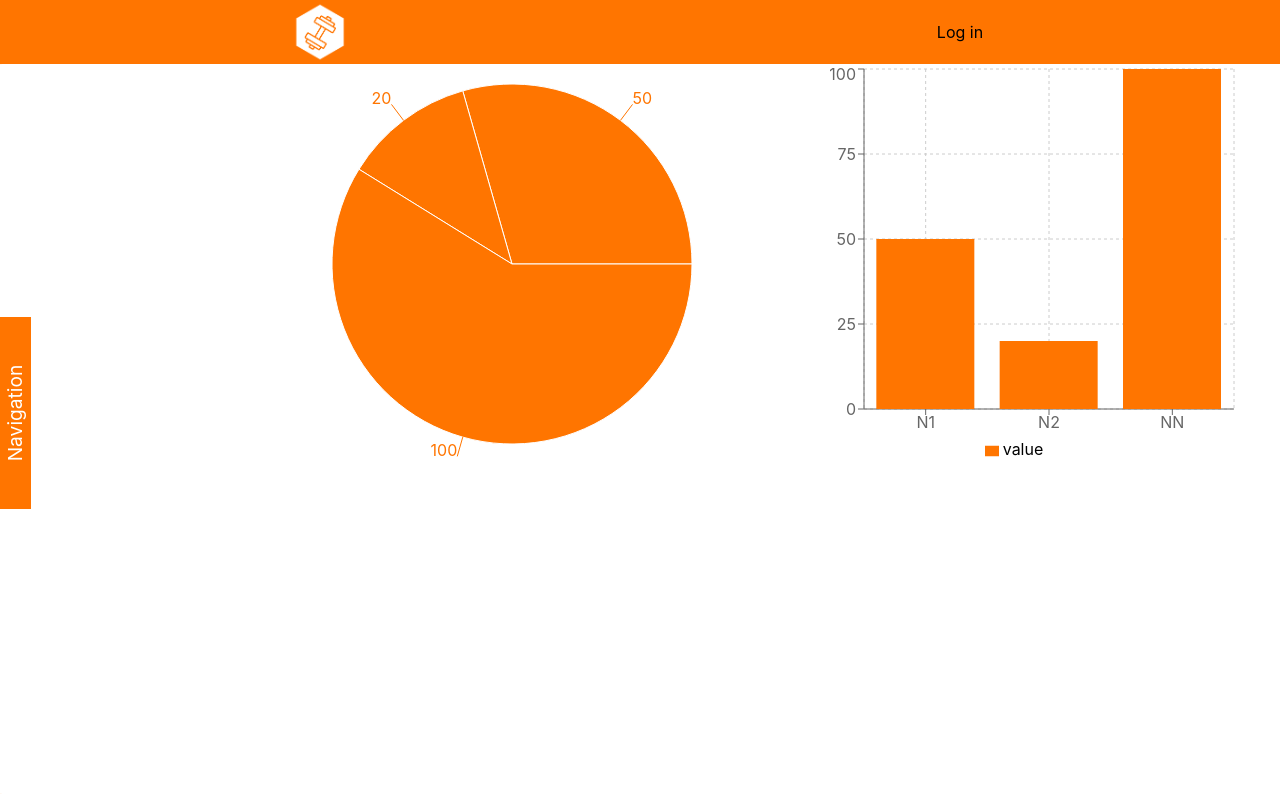
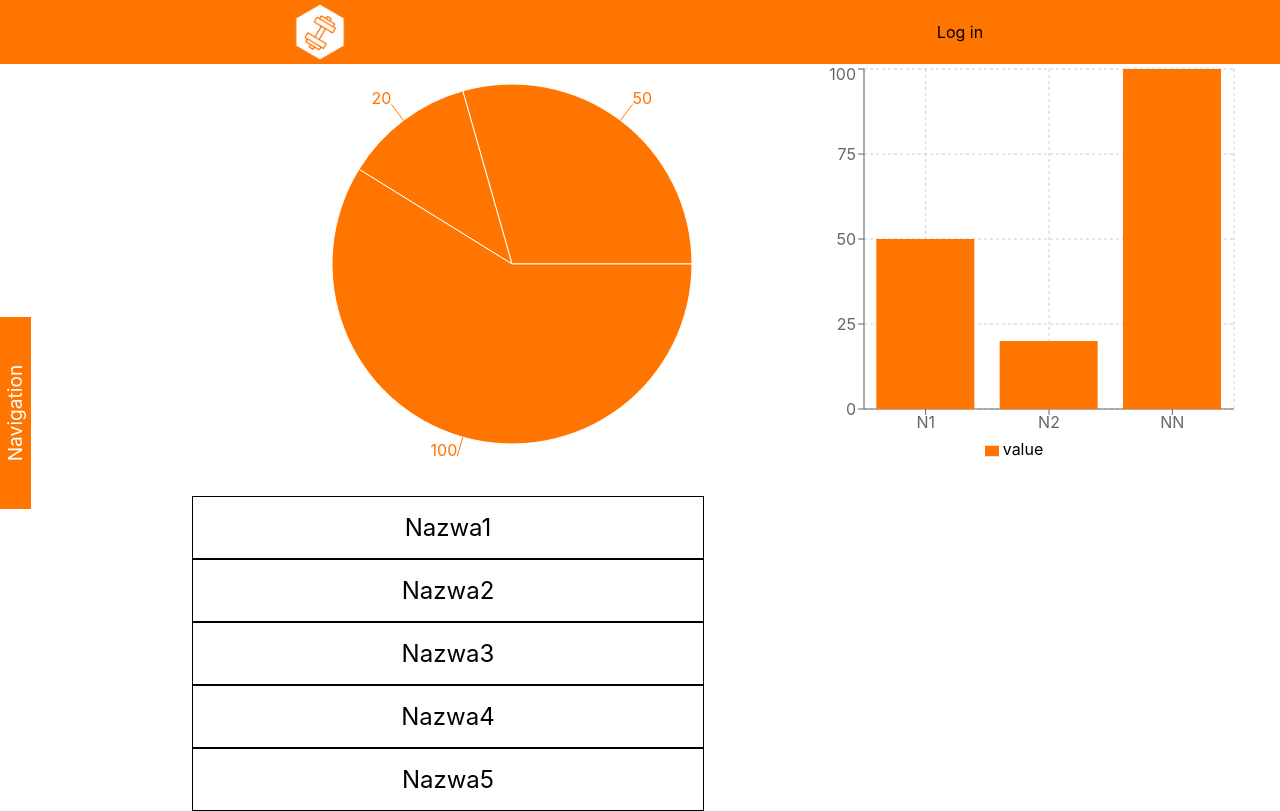
Before and after one commit to rmjar/pulpfiction-app-clone, a React (Create React App) app: page / in a window 1280 px wide. Built offline with nearby package versions, Linux system fonts and the light colour scheme.

Commit message:
Nowe komponenty - tworzenie listy treningów

```diff
--- a/src/App.js
+++ b/src/App.js
@@ -3,6 +3,7 @@ import './App.css';
 import Charts from './component/Charts';
 import AppBar from './component/AppBar';
 import Sidebar from './component/Sidebar';
+import ListView from './component/ListView/ListView';
 
 
 
@@ -14,6 +15,7 @@ class App extends Component {
         <AppBar />
         <Sidebar/>
         <Charts width="480" height="400" radius ="180"/>
+        <ListView/>
       </div>
     );
   }
--- /dev/null
+++ b/src/component/ListItem/ListItem.css
@@ -0,0 +1,5 @@
+.ListItem{
+    font-size: 1.5rem;
+    border: 1px solid black;
+    padding: 1rem 0rem;
+}
--- /dev/null
+++ b/src/component/ListItem/ListItem.js
@@ -0,0 +1,16 @@
+import React, { Component } from 'react';
+import classnames from "classnames";
+import "./ListItem.css"
+
+export default class ListItem extends Component {
+    constructor(props) {
+        super(props);
+    }
+
+    render() {
+        const { item } = this.props;
+        return (
+            <div className={classnames('ListItem')}>{item.name}</div>
+        );
+    }
+}
--- /dev/null
+++ b/src/component/ListItem/index.js
@@ -0,0 +1 @@
+export {default} from "./ListItem"
--- /dev/null
+++ b/src/component/ListView/ListView.css
@@ -0,0 +1,5 @@
+.ListView{
+    width:40%;
+    margin-left:15%;
+    margin-top:2rem;
+}
--- /dev/null
+++ b/src/component/ListView/ListView.js
@@ -0,0 +1,25 @@
+import React,{Component} from 'react';
+import ListItem from './../ListItem';
+import classnames from "classnames"
+import "./ListView.css"
+
+const list = [{ name: "Nazwa1" },
+{ name: "Nazwa2" },
+{ name: "Nazwa3" },
+{ name: "Nazwa4" },
+{ name: "Nazwa5" },
+]
+
+export default class ListView extends Component{
+    constructor(props){
+        super(props);
+    }
+
+    render(){
+        //Docelowo stąd dane i liczba elementów listy
+        //const {items} = this.props;
+        return(<div className={classnames('ListView')}>
+            {list.map((elem) => <ListItem item={elem}/>)}
+        </div>);
+    }
+}
```
Also changed, not shown: src/component/ListView/index.js (added).
